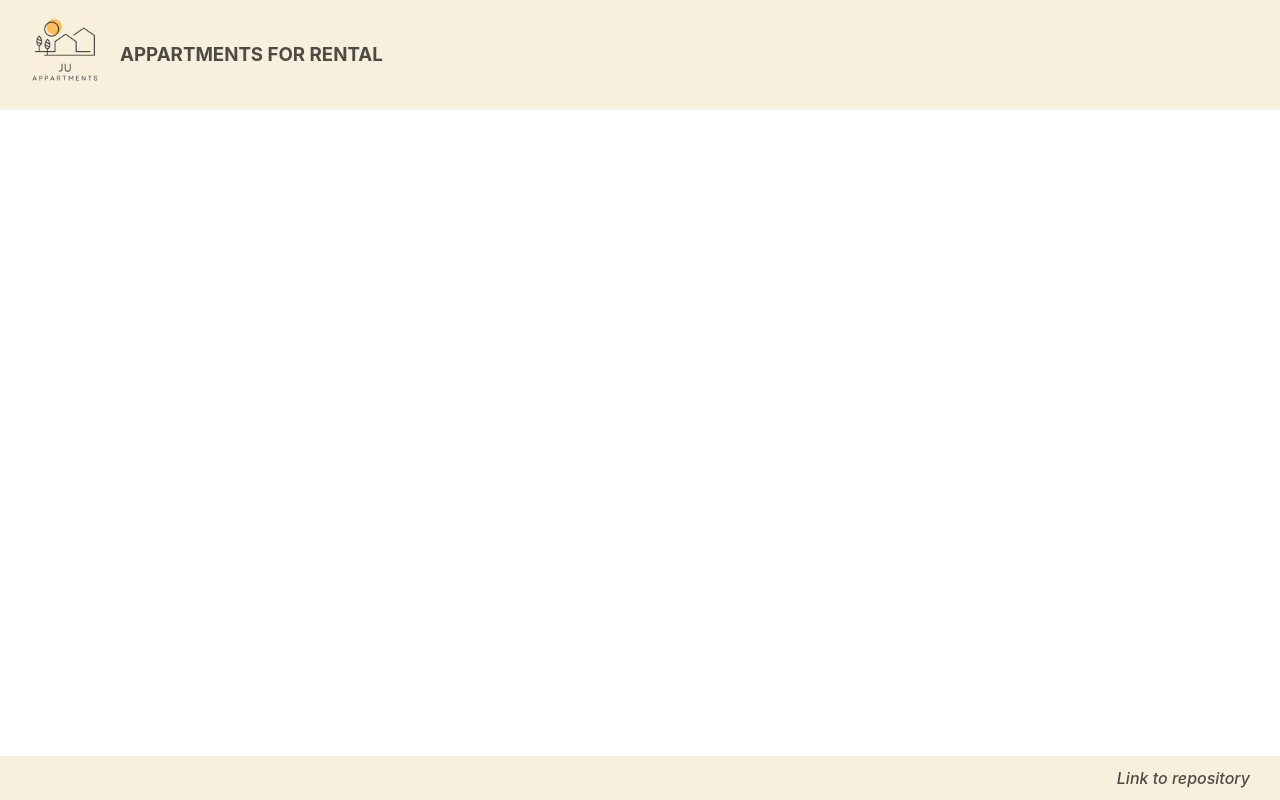
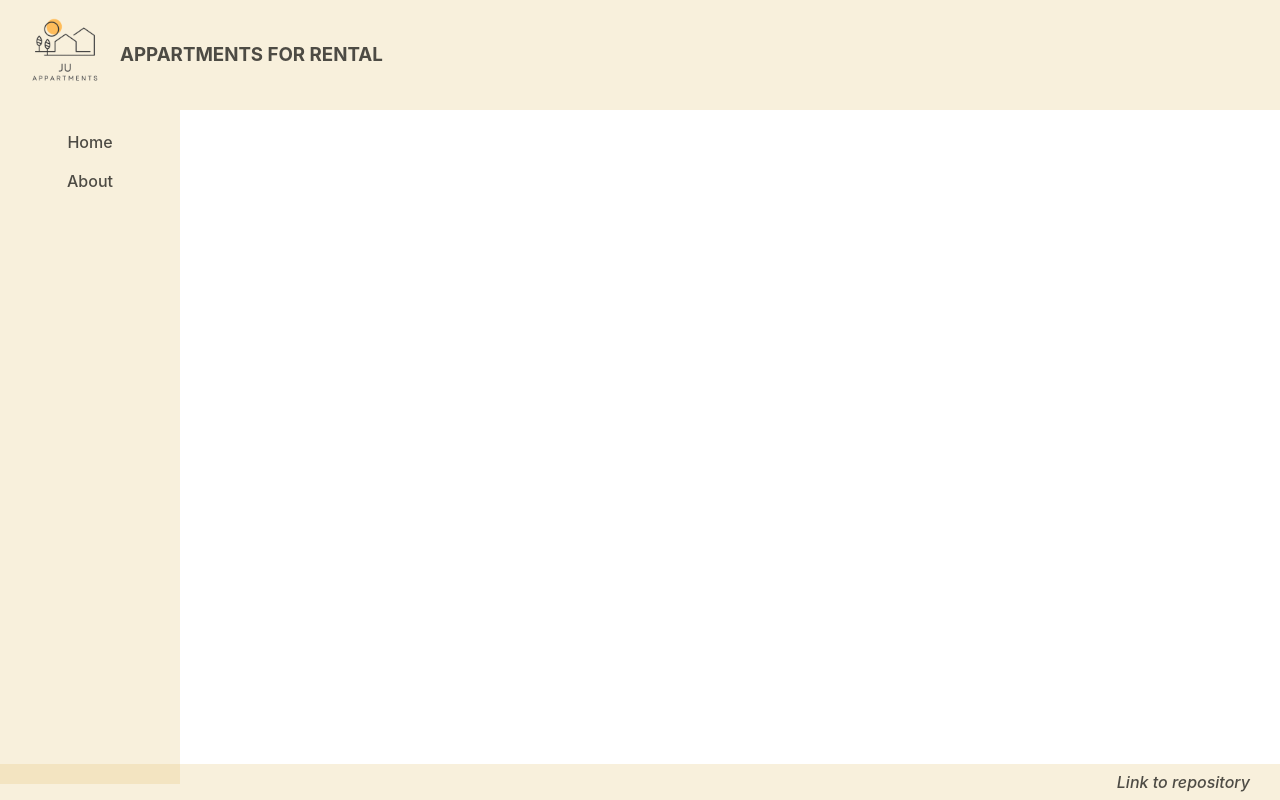
Before and after one commit to Uzmashaik93/Project-Rental-JU, a React (Vite) app in the folder react-rental/: page / in a window 1280 px wide. Built offline with nearby package versions, Linux system fonts and the light colour scheme.

Commit message:
create sidebar + style

```diff
--- a/react-rental/src/App.css
+++ b/react-rental/src/App.css
@@ -29,7 +29,7 @@ body{
   justify-content: right;
   align-items: center;
   width: 100%;
-  height: auto;
+  height: 2%;
   background-color: rgba(222, 183, 93, 0.21);
   font-weight: lighter;
   color: rgba(0, 0, 0, 0.69);
@@ -41,3 +41,31 @@ body{
   color: rgba(0, 0, 0, 0.69);
   font-style: italic;
 }
+
+.footer a:hover {
+ color:rgba(0, 0, 0, 0.80)
+}
+
+.sidebar{
+  display: flex;
+  flex-direction: column;
+  justify-content:right;
+  align-items: center;
+  height: 81.7%;
+  width: 180px;
+  position: absolute;
+  z-index: 1;
+  top: 10;
+  background-color: rgba(222, 183, 93, 0.21);
+  padding-top: 20px;
+}
+
+.sidebar a{
+  text-decoration: none;
+  color: rgba(0, 0, 0, 0.69);
+  padding-bottom: 15px;
+}
+
+.sidebar a:hover{
+  color:rgba(0, 0, 0, 0.80)
+}
--- a/react-rental/src/App.jsx
+++ b/react-rental/src/App.jsx
@@ -1,13 +1,14 @@
 import './App.css'
 import Navbar from './components/Navbar'
 import Footer from './components/Footer'
+import Sidebar from './components/Sidebar'
 
 function App() {
 
   return (
     <>
       <Navbar />
-
+      <Sidebar />
       <Footer />
     </>
   )
--- a/react-rental/src/components/Sidebar.jsx
+++ b/react-rental/src/components/Sidebar.jsx
@@ -0,0 +1,12 @@
+
+function Sidebar(){
+
+    return (
+        <div className="sidebar">
+        <a href="#Home">Home</a>
+        <a href="#About">About</a>
+        </div>
+    )
+}
+
+export default Sidebar
```
